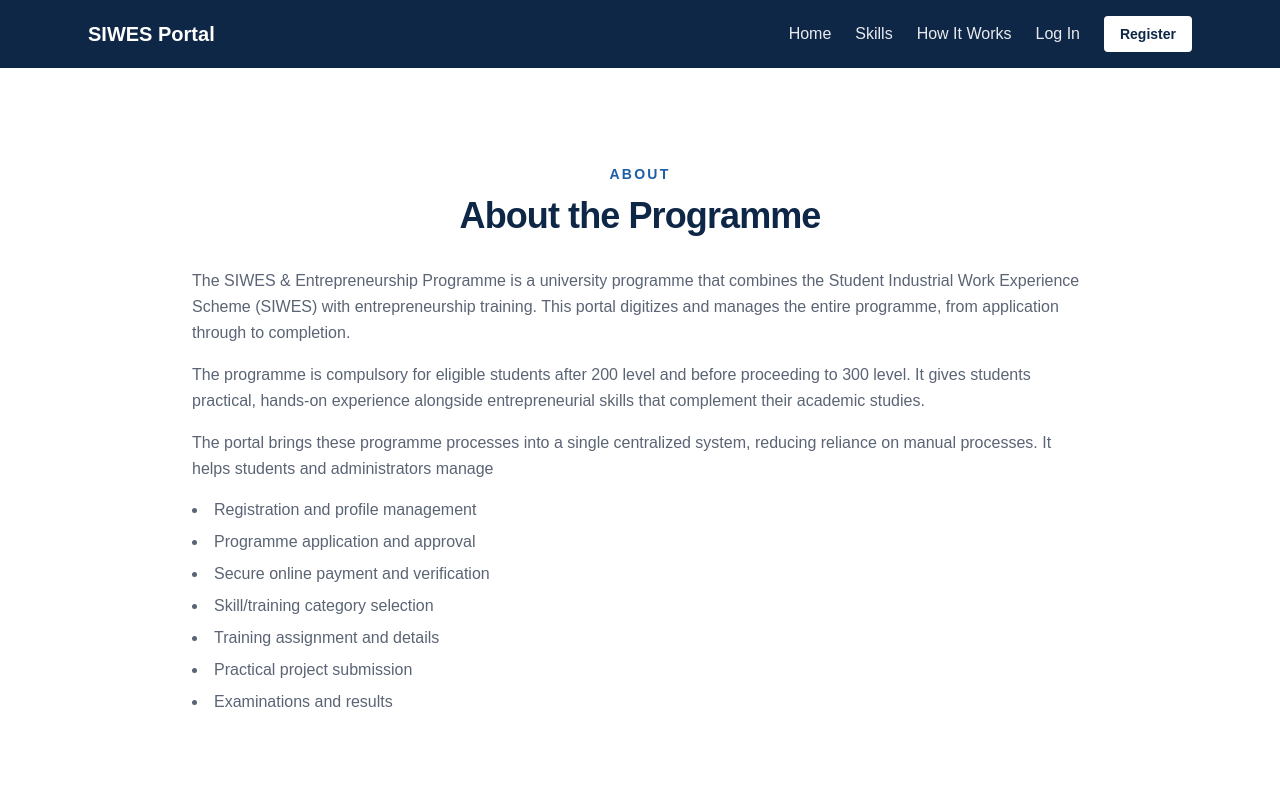
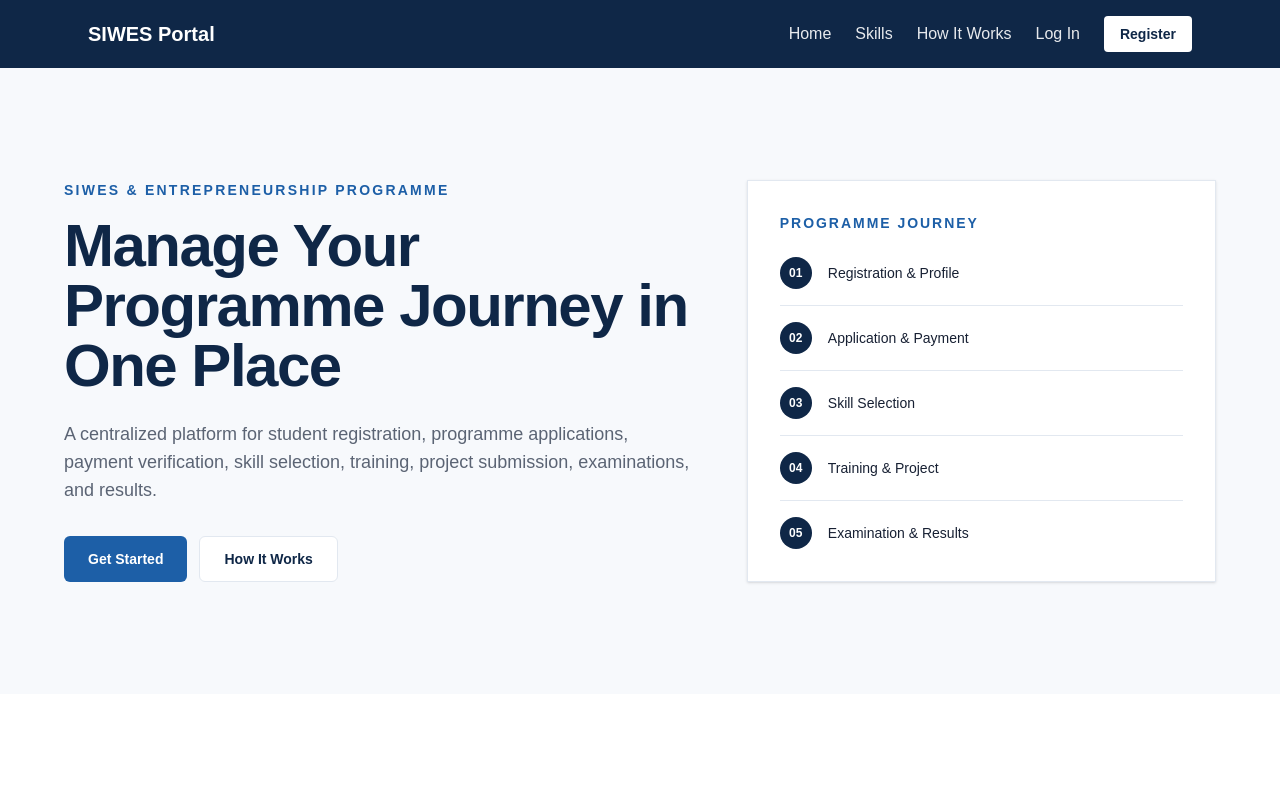
Before and after one commit to University-SIWES-Team/siwes-entrepreneurship-portal, a Next.js app: page / in a window 1280 px wide. Shown: the top 793 px of the page. Built offline with nearby package versions, Linux system fonts and the light colour scheme.

Commit message:
feat: add homepage hero section (#13)

```diff
--- /dev/null
+++ b/app/components/Hero.tsx
@@ -0,0 +1,68 @@
+export default function Hero() {
+  return (
+    <section className="bg-[#F7F9FC] px-6 py-20 sm:py-24 lg:py-28">
+      <div className="mx-auto grid max-w-6xl items-center gap-12 lg:grid-cols-[1.15fr_0.85fr]">
+        <div>
+          <p className="text-sm font-semibold uppercase tracking-[0.16em] text-[#1D5FA7]">
+            SIWES & Entrepreneurship Programme
+          </p>
+
+          <h1 className="mt-4 max-w-3xl text-4xl font-bold tracking-tight text-[#0F2747] sm:text-5xl lg:text-6xl">
+            Manage Your Programme Journey in One Place
+          </h1>
+
+          <p className="mt-6 max-w-2xl text-base leading-7 text-[#5B6474] sm:text-lg">
+            A centralized platform for student registration, programme
+            applications, payment verification, skill selection, training,
+            project submission, examinations, and results.
+          </p>
+
+          <div className="mt-8 flex flex-col gap-3 sm:flex-row">
+            <a
+              href="/register"
+              className="inline-flex items-center justify-center rounded-md bg-[#1D5FA7] px-6 py-3 text-sm font-semibold text-white transition-colors hover:bg-[#0F2747]"
+            >
+              Get Started
+            </a>
+
+            <a
+              href="#how-it-works"
+              className="inline-flex items-center justify-center rounded-md border border-[#E2E8F0] bg-white px-6 py-3 text-sm font-semibold text-[#0F2747] transition-colors hover:border-[#1D5FA7] hover:text-[#1D5FA7]"
+            >
+              How It Works
+            </a>
+          </div>
+        </div>
+
+        <div className="border border-[#E2E8F0] bg-white p-8 shadow-sm">
+          <p className="text-sm font-semibold uppercase tracking-[0.14em] text-[#1D5FA7]">
+            Programme Journey
+          </p>
+
+          <div className="mt-6 space-y-4">
+            {[
+              "Registration & Profile",
+              "Application & Payment",
+              "Skill Selection",
+              "Training & Project",
+              "Examination & Results",
+            ].map((item, index) => (
+              <div
+                key={item}
+                className="flex items-center gap-4 border-b border-[#E2E8F0] pb-4 last:border-b-0 last:pb-0"
+              >
+                <span className="flex h-8 w-8 shrink-0 items-center justify-center rounded-full bg-[#0F2747] text-xs font-bold text-white">
+                  {String(index + 1).padStart(2, "0")}
+                </span>
+
+                <span className="text-sm font-medium text-[#172033]">
+                  {item}
+                </span>
+              </div>
+            ))}
+          </div>
+        </div>
+      </div>
+    </section>
+  );
+}
--- a/app/page.tsx
+++ b/app/page.tsx
@@ -1,16 +1,19 @@
 import Navbar from "./components/Navbar";
+import Hero from "./components/Hero";
+import About from "./components/About";
 import HowItWorks from "./components/HowItWorks";
-import About from "./components/About";
 import SkillsShowcase from "./components/SkillsShowcase";
 
 export default function Home() {
   return (
     <>
       <Navbar />
+
       <main className="flex-1 bg-white">
+        <Hero />
         <About />
+        <SkillsShowcase />
         <HowItWorks />
-        <SkillsShowcase />
       </main>
     </>
   );
```
